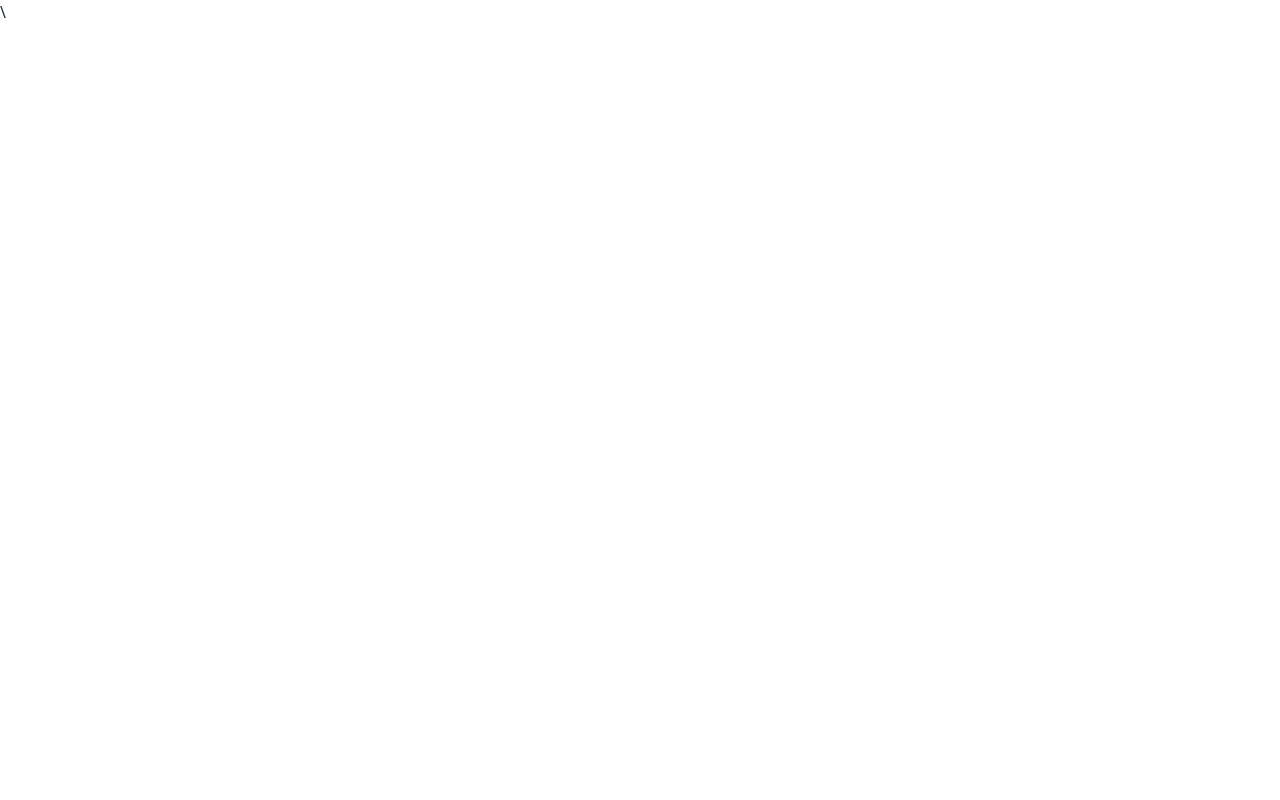
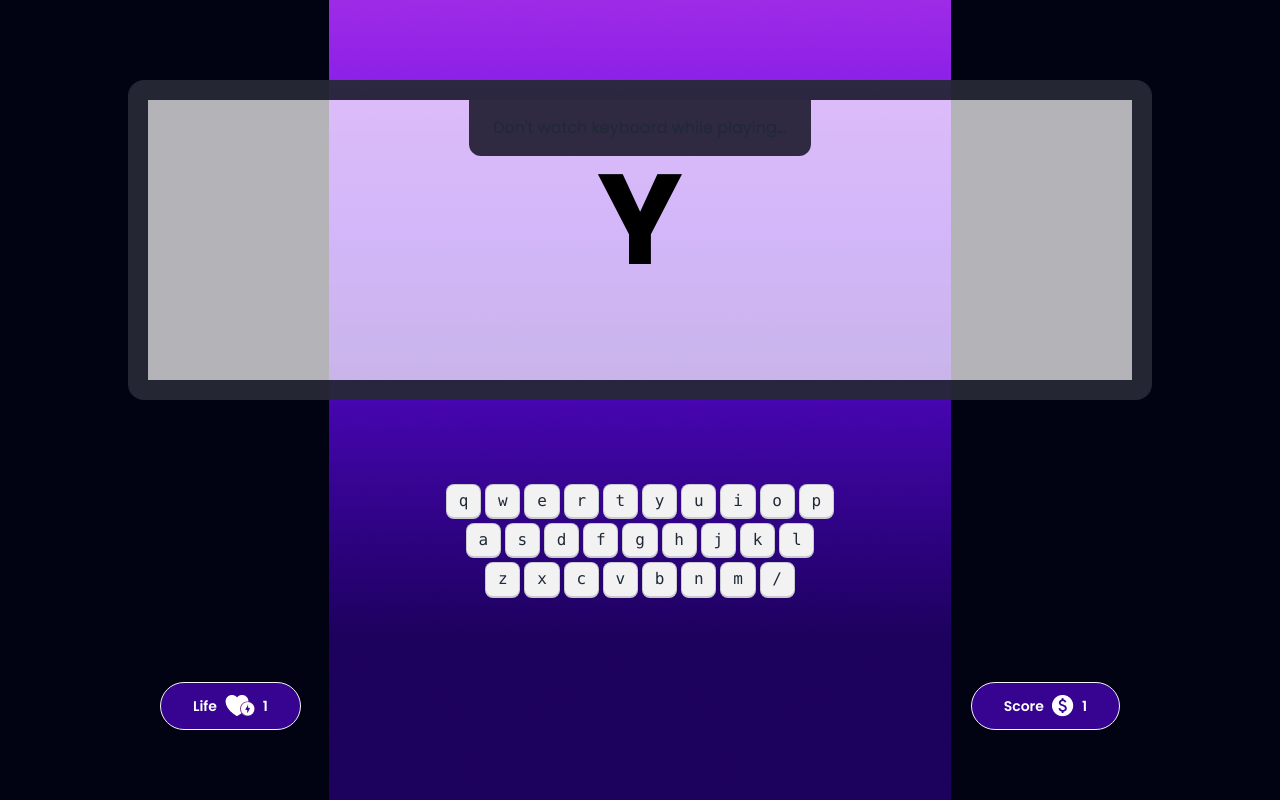
Before and after one commit to Rainy1650/Alpha-Js, a plain HTML site: page index.html in a window 1280 px wide. Drawn offline with nearby package versions, Linux system fonts and the light colour scheme.

Commit message:
new commwnt

```diff
--- a/index.html
+++ b/index.html
@@ -10,13 +10,89 @@
 <!--Custom css-->
 <link rel="stylesheet" href="style.css">
 </head>
-<body>
-    <section class="body">
+<body class="font-poppins">
+   <main class="min-h-screen bg-[#010313] bg-[url(images/background.png)] bg-no-repeat bg-center">
+    <!---HOme Sreen-->
+    <section class="home min-h-screen text-white flex justify-center items-center hidden">
+        <div class="flex flex-col items-center gap-10">
+            <h1 class="text-8xl font-anton ">ALPHABET CLASH</h1>
+        <p>Unleash Your Keyboard Kung Fu : Press “Enter” to Play</p>
+        <button class="btn bg-white text-black">play Now</button>
+        </div>
 
     </section>
-    <section class="play-ground">\
+    <!--Play ground-->
+    <section class="play-ground">
+        <div class="flex flex-col items-center gap-20 pt-20">
+            <!--screen-->
+            <div class="artboard artboard-horizontal phone-6 border-[20px] rounded-2xl border-[#010313CC] bg-[#FFFFFFB3] ">
+              <div class="flex justify-center">
+                <p class=" bg-[#2F2941] px-6 p-4 rounded-br-xl rounded-bl-xl">Don't watch keyboard  while playing...</p>
+              </div>
+              <div class=" flex  justify-center h-full">
+                <p class="text-black text-9xl font-bold ">Y</p>
+              </div>
+            </div>
+            <!--keybord start-->
+           <div>
+            <div class="my-1 flex w-full justify-center gap-1">
+                <kbd class="kbd">q</kbd>
+                <kbd class="kbd">w</kbd>
+                <kbd class="kbd">e</kbd>
+                <kbd class="kbd">r</kbd>
+                <kbd class="kbd">t</kbd>
+                <kbd class="kbd">y</kbd>
+                <kbd class="kbd">u</kbd>
+                <kbd class="kbd">i</kbd>
+                <kbd class="kbd">o</kbd>
+                <kbd class="kbd">p</kbd>
+              </div>
+              <div class="my-1 flex w-full justify-center gap-1">
+                <kbd class="kbd">a</kbd>
+                <kbd class="kbd">s</kbd>
+                <kbd class="kbd">d</kbd>
+                <kbd class="kbd">f</kbd>
+                <kbd class="kbd">g</kbd>
+                <kbd class="kbd">h</kbd>
+                <kbd class="kbd">j</kbd>
+                <kbd class="kbd">k</kbd>
+                <kbd class="kbd">l</kbd>
+              </div>
+              <div class="my-1 flex w-full justify-center gap-1">
+                <kbd class="kbd">z</kbd>
+                <kbd class="kbd">x</kbd>
+                <kbd class="kbd">c</kbd>
+                <kbd class="kbd">v</kbd>
+                <kbd class="kbd">b</kbd>
+                <kbd class="kbd">n</kbd>
+                <kbd class="kbd">m</kbd>
+                <kbd class="kbd">/</kbd>
+              </div>
+           </div>
+             <!--keybord end-->
+            <!--life line-->
+            <div class="flex justify-between w-3/4">
+              <button class="btn rounded-full bg-[#360490] text-white px-8">
+                Life
+                <img src="images/Group 23.png" alt=""
+                <span>1</span>
+              </button>
+
+                <button class="btn rounded-full bg-[#360490] text-white px-8">
+                  Score
+                  <img src="images/monetization_on.png">
+                  <span>1</span>
+
+                </button>
+
+            </div>
+
+
+        </div>
 
     </section>
+    <!--Score-->
     <section class="scro"></section>
+   </main>
 </body>
 </html>
--- a/style.css
+++ b/style.css
@@ -1,7 +1,13 @@
 
 
-@import url('https://fonts.googleapis.com/css2?family=Poppins:wght@400;500;600;700;800&display=swap');
+
+
+@import url('https://fonts.googleapis.com/css2?family=Anton&family=Poppins:wght@400;500;600;700;800&display=swap');
+
 
 .font-poppins{
     font-family: "Poppins", sans-serif;
 }
+.font-anton{
+    font-family: "Anton", sans-serif;
+}
```
Also changed, not shown: images/Group 23.png (added), images/monetization_on.png (added).
